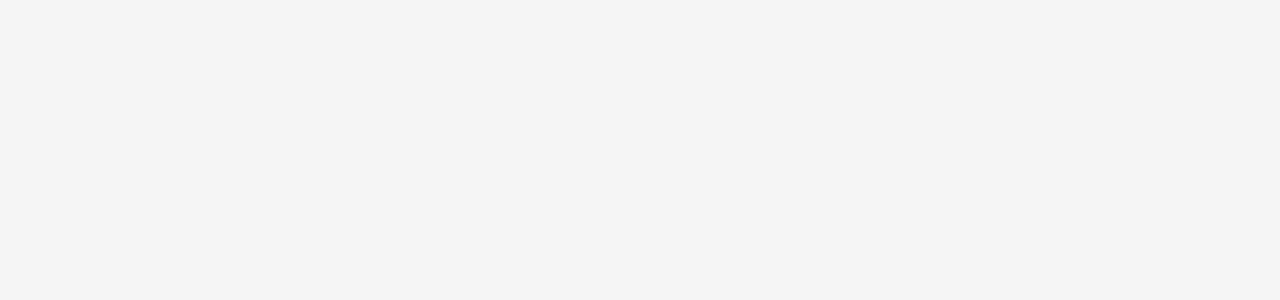
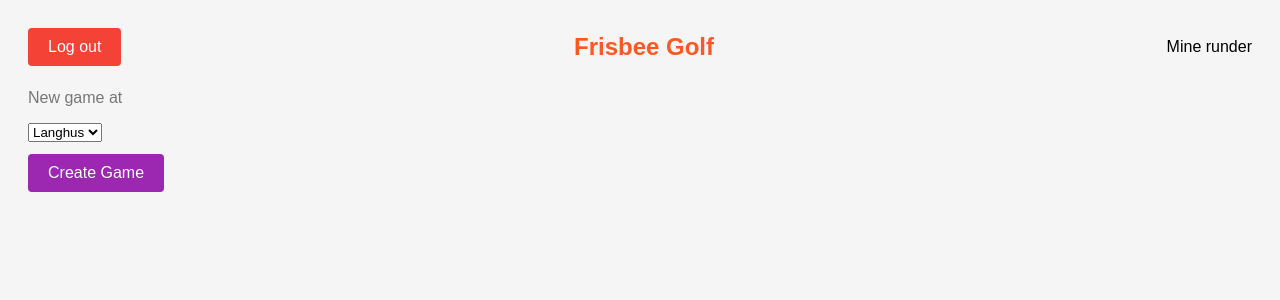
Before and after one commit to tobiasrogerhammer/frisbeegolf, a React (Create React App) app in the folder friebee-stats/: page /newGames in a window 1280 px wide. Before the commit this address had no page. Shown: the top 300 px of the page. Built offline with nearby package versions, Linux system fonts and the light colour scheme.

Commit message:
rename files

```diff
--- a/friebee-stats/src/App.js
+++ b/friebee-stats/src/App.js
@@ -1,16 +1,16 @@
 import { BrowserRouter, Routes, Route } from "react-router-dom";
-import OnePlayer from "./pages/onePlayer";
+import NewGames from "./pages/newGames";
 import Signup from "./pages/signup";
-import PreviousGames from "./pages/myGames";
+import PreviousGames from "./pages/previousGames";
 
 export default function App() {
   return (
     <div>
       <BrowserRouter>
         <Routes>
-          <Route index element={<OnePlayer />} />
-          <Route path="/onePlayer" element={<OnePlayer />} />
-          <Route path="/myGames" element={<PreviousGames />} />
+          <Route index element={<NewGames />} />
+          <Route path="/newGames" element={<NewGames />} />
+          <Route path="/previousGames" element={<PreviousGames />} />
           <Route path="/signup" element={<Signup />} />
         </Routes>
       </BrowserRouter>
--- a/friebee-stats/src/pages/onePlayer.js
+++ b/friebee-stats/src/pages/newGames.js
@@ -22,7 +22,7 @@ const getInitialScores = (holeCount, parData) => {
   return scores;
 };
 
-const OnePlayer = () => {
+const NewGames = () => {
   const [games, setGames] = useState([]); // State to store the list of games
   const [currentGame, setCurrentGame] = useState(null); // State to track the current game
   const [currentHole, setCurrentHole] = useState(0); // State to track the current hole
@@ -291,4 +291,4 @@ const OnePlayer = () => {
   );
 };
 
-export default OnePlayer;
+export default NewGames;
```
Also changed, not shown: friebee-stats/src/pages/previousGames.js (renamed from friebee-stats/src/pages/myGames.js).
